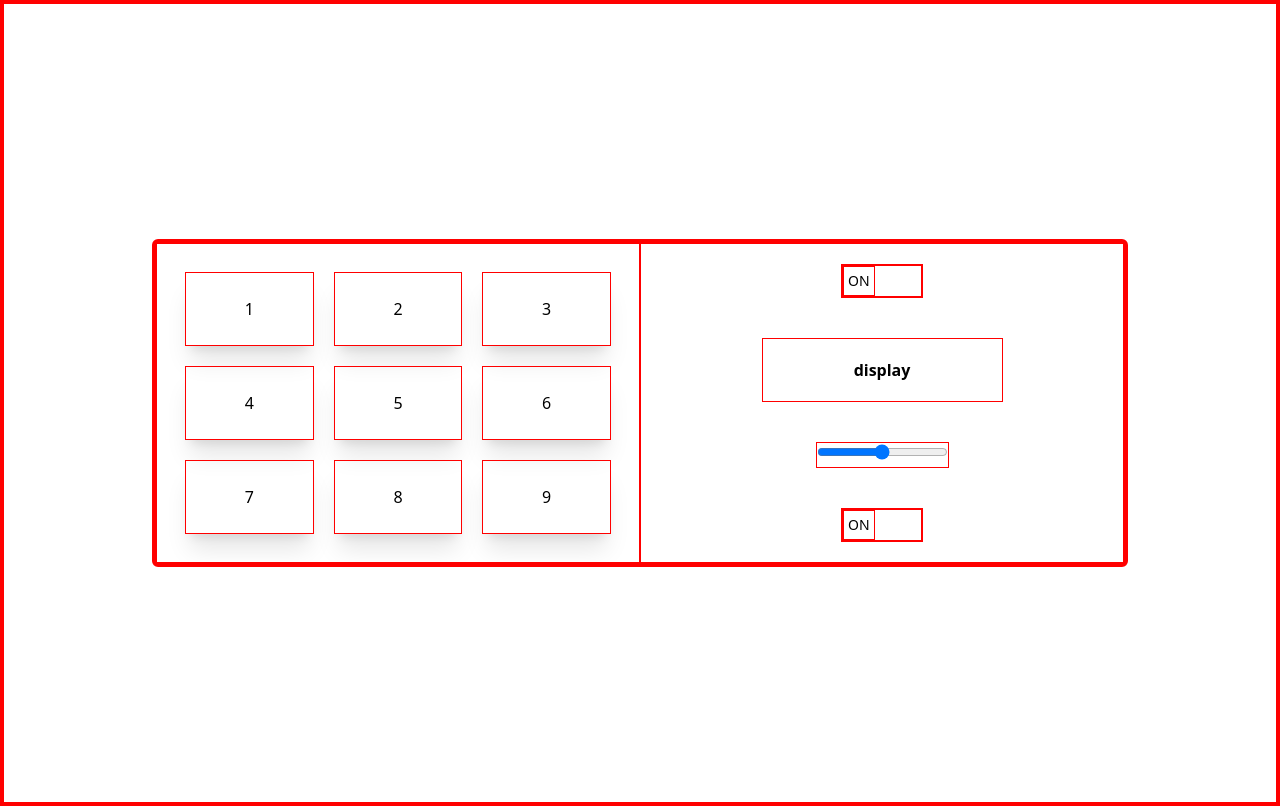
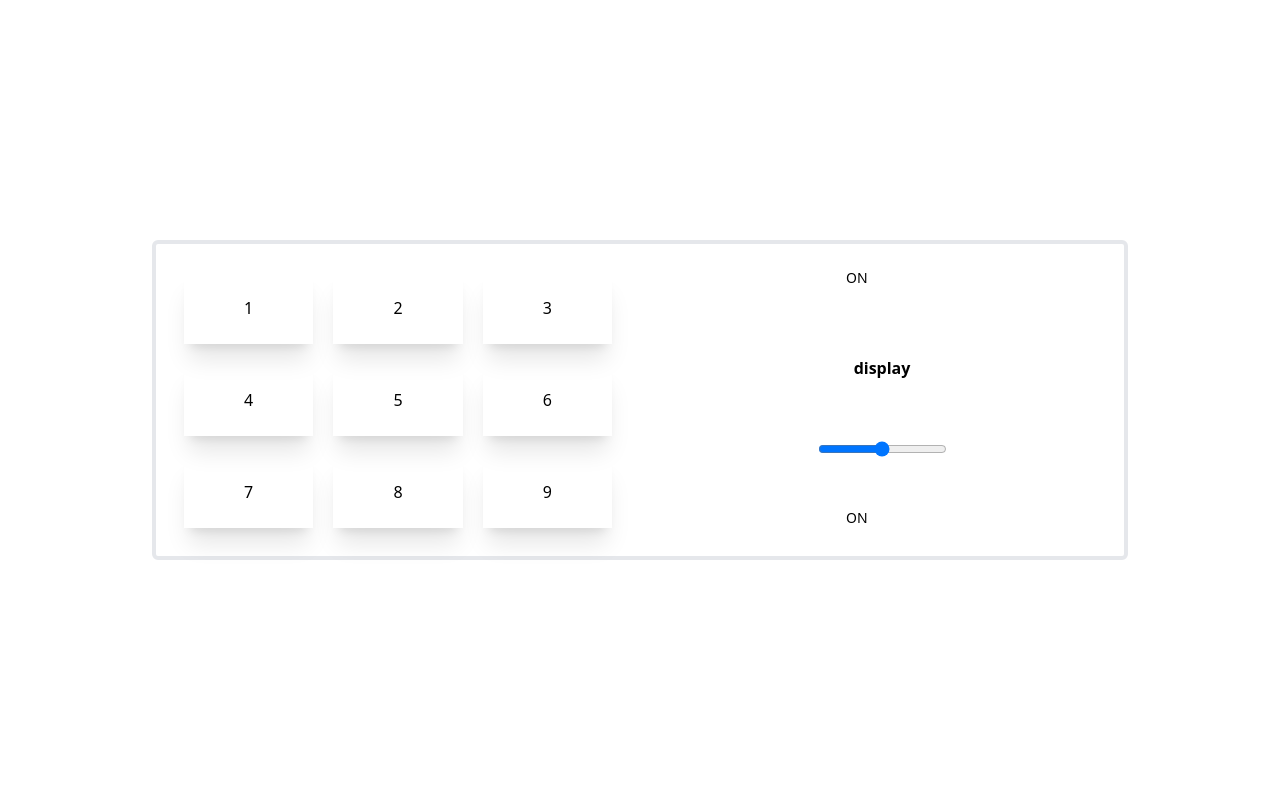
Before and after one commit to Alvintol/drum-machine, a React (Create React App) app: page / in a window 1280 px wide. Built offline with nearby package versions, Linux system fonts and the light colour scheme.

Commit message:
removes red border

```diff
--- a/src/css/main.css
+++ b/src/css/main.css
@@ -696,10 +696,6 @@ video {
   box-shadow: var(--tw-ring-offset-shadow, 0 0 #0000), var(--tw-ring-shadow, 0 0 #0000), var(--tw-shadow);
 }
 
-* {
-  border: thin solid red;
-}
-
 @media (min-width: 768px) {
   .md\:w-1\/2 {
     width: 50%;
--- a/src/main.css
+++ b/src/main.css
@@ -3,7 +3,3 @@
 @tailwind components;
 
 @tailwind utilities;
-
-* {
-  border: thin solid red;
-}
```
